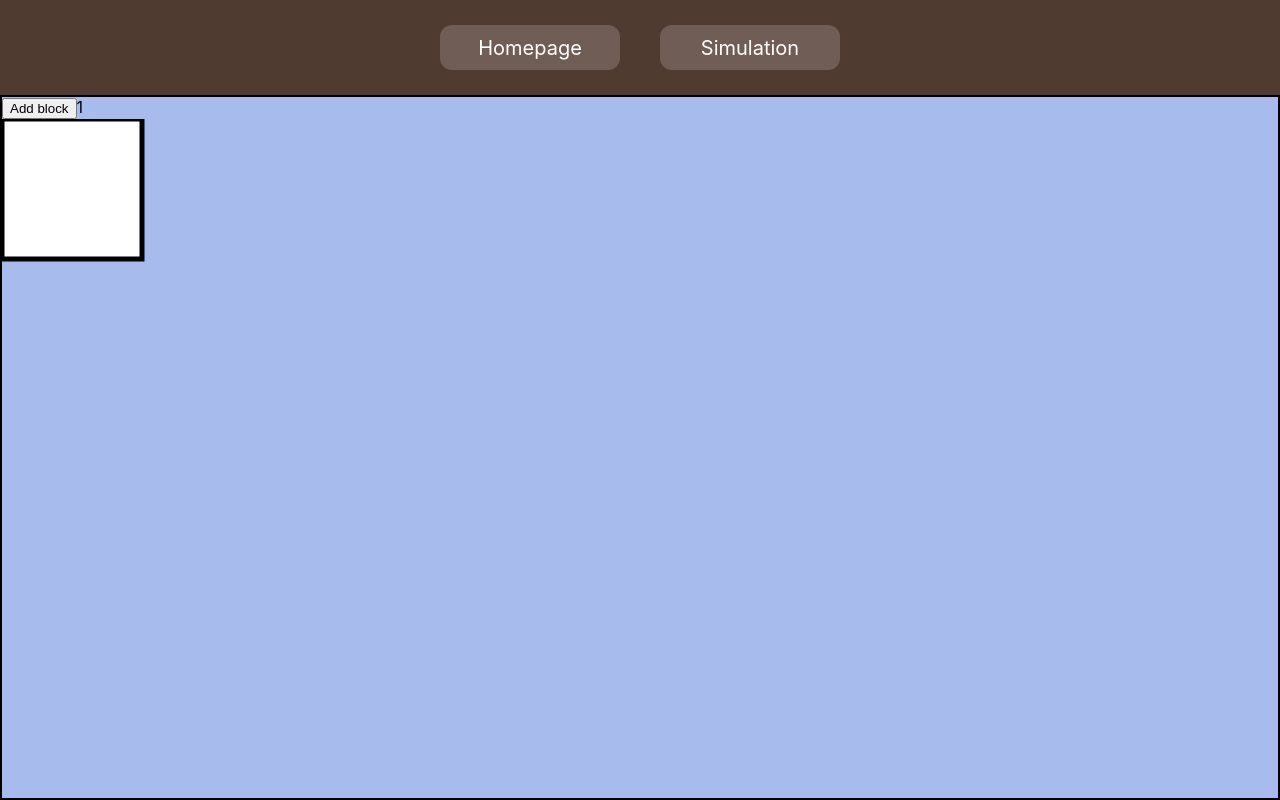
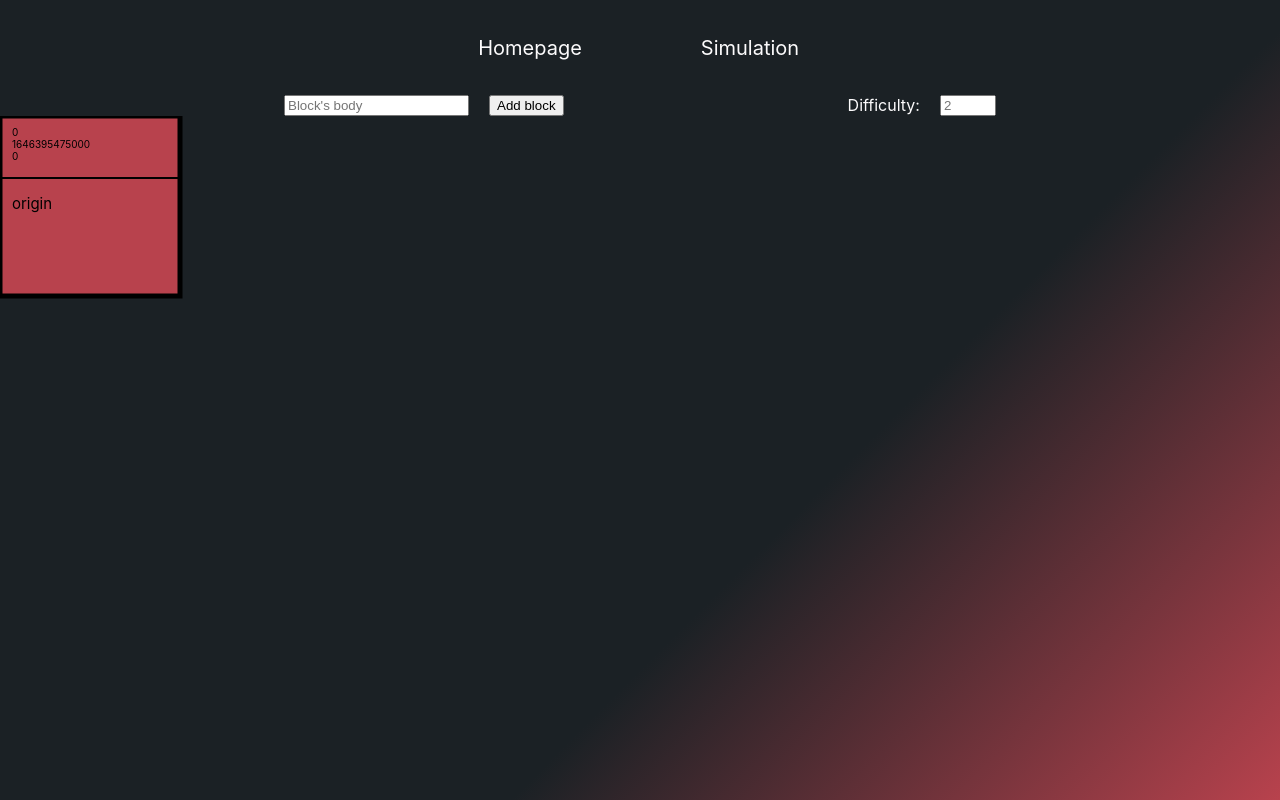
Before and after one commit to Frashier/BlockchainSim, a React (Create React App) app: page /simulation in a window 1280 px wide. Built offline with nearby package versions, Linux system fonts and the light colour scheme.

Commit message:
added text to blocks

```diff
--- a/package.json
+++ b/package.json
@@ -6,6 +6,7 @@
     "@testing-library/jest-dom": "^5.16.2",
     "@testing-library/react": "^12.1.3",
     "@testing-library/user-event": "^13.5.0",
+    "crypto-js": "^4.1.1",
     "framer-motion": "^6.2.8",
     "react": "^17.0.2",
     "react-dom": "^17.0.2",
--- a/src/Components/App/App.module.css
+++ b/src/Components/App/App.module.css
@@ -7,9 +7,7 @@
 }
 
 .app_body {
-  border-style: solid;
-  border-width: 2px;
-  border-color: black;
+  color: var(--white);
 
   display: flex;
   flex-direction: column;
--- a/src/Components/Navbar/Navbar.module.css
+++ b/src/Components/Navbar/Navbar.module.css
@@ -2,7 +2,6 @@
   display: flex;
   flex-direction: column;
   align-items: center;
-  background-color: var(--dark_liver);
 }
 
 .navbar_navigation {
@@ -18,9 +17,8 @@
   justify-content: center;
   width: 180px;
   height: 45px;
-  background-color: var(--umber);
   text-decoration: none;
-  color: #fff;
+  color: var(--white);
   font-size: 20px;
   border-radius: 12px;
   transition: all 0.1s ease-in-out;
--- a/src/Components/Simulation/Simulation.js
+++ b/src/Components/Simulation/Simulation.js
@@ -1,44 +1,140 @@
 import styles from "./Simulation.module.css";
-import { useEffect, useState, useRef } from "react";
+import { useState, useRef, useEffect } from "react";
 import { motion } from "framer-motion";
+import sha1 from "crypto-js/sha1";
+import Hex from "crypto-js/enc-hex";
 
-function createBlock(id, data) {
-  return { id: id, data: data };
+function createBlock(type, prevHash, timestamp, nonce, body) {
+  return {
+    type: type,
+    prevHash: prevHash,
+    timestamp: timestamp,
+    nonce: nonce,
+    body: body,
+  };
+}
+
+function hex2bin(hex) {
+  return parseInt(hex, 16).toString(2);
+}
+
+function mine(block, difficulty) {
+  let info = { hash: "", nonce: 0 };
+  console.log(block.body);
+  while (true) {
+    // Value to hash
+    const toHash = (block.prevHash + block.timestamp + info.nonce).toString();
+
+    // Generate hash as hex string and convert to binary
+    info.hash = Hex.stringify(sha1(toHash));
+
+    // SHA1 algorithm has size of 160 bits.
+    // The difficulty level is the amount of zeros
+    // starting at the most significant bit.
+    // The difference between SHA1 hash bit count
+    // and the difficulty level is the position of the
+    // first non-zero bit starting from the most significant one
+    if (hex2bin(info.hash).length <= 160 - difficulty) return info;
+
+    info.nonce++;
+    // Guard against iterating too many times
+    if (info.nonce == 1000) {
+      return null;
+    }
+  }
 }
 
 function Block(props) {
+  // Block fill based on block type
+  let color;
+  if (props.type === "origin") color = "#b8424d";
+  else if (props.type === "orphan") color = "#929dac";
+  else color = "white";
+
   return (
+    <>
       <motion.rect
-      width="140"
-      height="140"
-      fill="white"
+        width="180"
+        height="180"
+        x={280 * props.position}
+        fill={color}
         stroke="black"
         strokeWidth="5px"
-      animate="visible"
-      transition={{ duration: 0.5 }}
         className={styles.simulation_scene_block}
       ></motion.rect>
+      <foreignObject
+        width="176"
+        height="135"
+        x={280 * props.position + 2}
+        y="0"
+        color="black"
+        fontSize="10"
+        className={styles.simulation_scene_block_text}
+      >
+        <div className={styles.simulation_scene_block_header}>
+          {props.prevHash} <br /> {props.timestamp}
+          <br /> {props.nonce}
+        </div>
+        <hr style={{ border: "1px solid black" }} />
+        <div className={styles.simulation_scene_block_body}>{props.body}</div>
+      </foreignObject>
+    </>
   );
 }
 
 function Simulation() {
-  const [numberOfBlocks, setNumber] = useState(1);
-  const [blocks, setBlocks] = useState([createBlock(0, 0)]);
+  const [difficulty, setDifficulty] = useState(2);
+  const [blocks, setBlocks] = useState([
+    createBlock("origin", 0, Date.now(), 0, "origin"),
+  ]);
   const constraintRef = useRef(null);
-  const [cursor, setCursor] = useState({ x: 100, y: 100 });
+  const blockBodyRef = useRef(null);
 
   return (
     <>
       <div className={styles.simulation_toolbar}>
-        <button
-          onClick={() => {
-            setNumber(numberOfBlocks + 1);
-            setBlocks([...blocks, createBlock(numberOfBlocks, numberOfBlocks)]);
+        <form className={styles.simulation_toolbar_body}>
+          <input
+            type="text"
+            ref={blockBodyRef}
+            id="body"
+            name="body"
+            placeholder="Block's body"
+          />
+          <input
+            type="submit"
+            value="Add block"
+            onClick={(event) => {
+              event.preventDefault();
+              const mineInfo = mine(blocks[blocks.length - 1], difficulty);
+              setBlocks([
+                ...blocks,
+                createBlock(
+                  "normal",
+                  mineInfo.hash,
+                  Date.now(),
+                  mineInfo.nonce,
+                  blockBodyRef.current.value
+                ),
+              ]);
             }}
-        >
-          Add block
-        </button>
-        {blocks.length}
+          />
+        </form>
+        <form className={styles.simulation_toolbar_difficulty}>
+          <label for="difficulty">Difficulty:</label>
+          <input
+            min="0"
+            max="10"
+            placeholder="2"
+            type="number"
+            id="difficulty"
+            name="difficulty"
+            onChange={(event) => {
+              setDifficulty(event.target.value);
+            }}
+            required
+          />
+        </form>
       </div>
       <div className={styles.simulation_scene}>
         <motion.svg
@@ -51,8 +147,8 @@ function Simulation() {
           ref={constraintRef}
         >
           <motion.g drag dragConstraints={constraintRef}>
-            {blocks.map((block) => {
-              return <Block key={block.id} {...block} />;
+            {blocks.map((block, i) => {
+              return <Block key={block.prevHash} {...block} position={i} />;
             })}
           </motion.g>
         </motion.svg>
--- a/src/Components/Simulation/Simulation.module.css
+++ b/src/Components/Simulation/Simulation.module.css
@@ -2,3 +2,34 @@
   flex: 1 1 0%;
   overflow: hidden;
 }
+
+.simulation_toolbar {
+  display: flex;
+  flex-direction: row;
+  justify-content: space-evenly;
+}
+
+.simulation_toolbar_body {
+  display: flex;
+  gap: 20px;
+}
+
+.simulation_toolbar_difficulty {
+  display: flex;
+  gap: 20px;
+}
+.simulation_scene_block_text {
+  display: flex;
+}
+
+.simulation_scene_block_header {
+  font-size: 10px;
+  margin-bottom: 5px;
+  padding: 10px;
+}
+
+.simulation_scene_block_body {
+  margin-top: 5px;
+  font-size: 15px;
+  padding: 10px;
+}
--- a/src/index.css
+++ b/src/index.css
@@ -5,14 +5,18 @@ body {
     sans-serif;
   -webkit-font-smoothing: antialiased;
   -moz-osx-font-smoothing: grayscale;
-  background-color: #a7bbec;
+  background: rgb(27, 33, 37);
+  background: linear-gradient(
+    135deg,
+    rgba(27, 33, 37, 1) 63%,
+    rgba(184, 66, 77, 1) 100%
+  );
   padding: 0px;
 
-  --black: #020202;
-  --dark_liver: #503b31;
-  --umber: #705d56;
-  --blue_bell: #9097c0;
-  --wild_blue: #a7bbec;
+  --dark: #1b2125;
+  --red: #b8424d;
+  --white: #fcfbfc;
+  --grey: #929dac;
 }
 html,
 body,
```
Also changed, not shown: 1 other file (tests, documents, lock files or other folders). Lines whose indentation alone changed are shown as unchanged.
